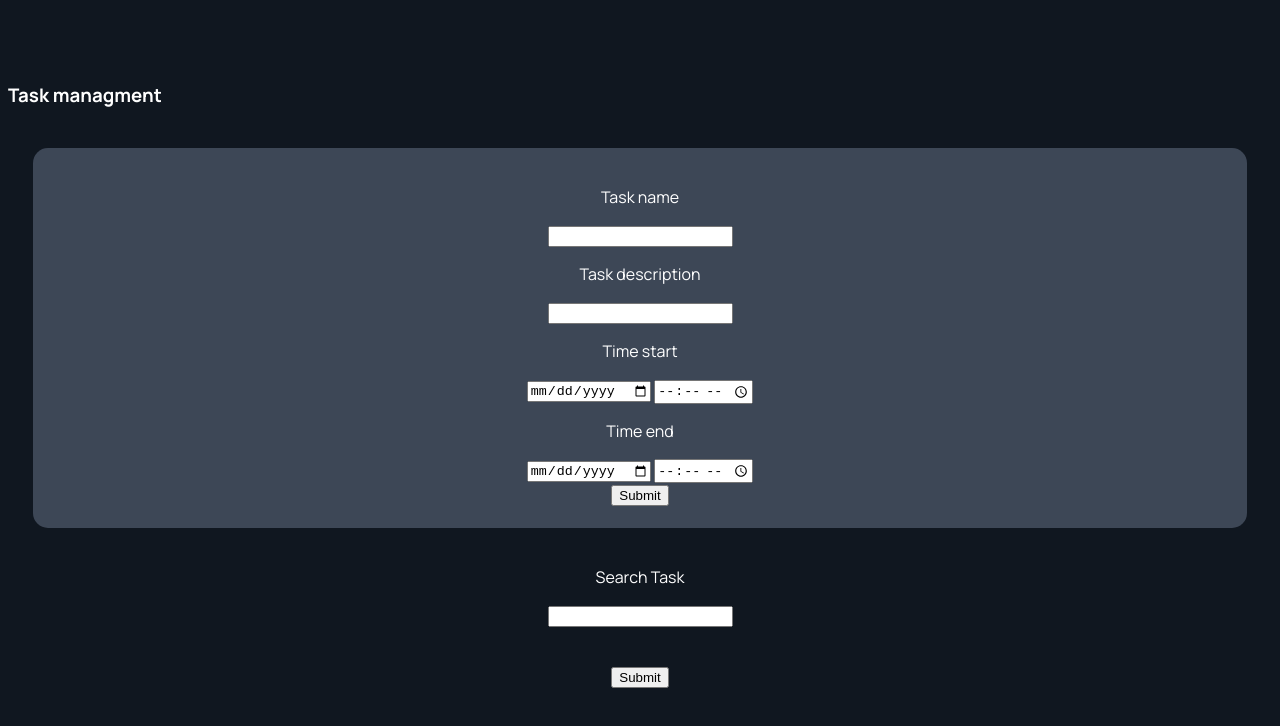
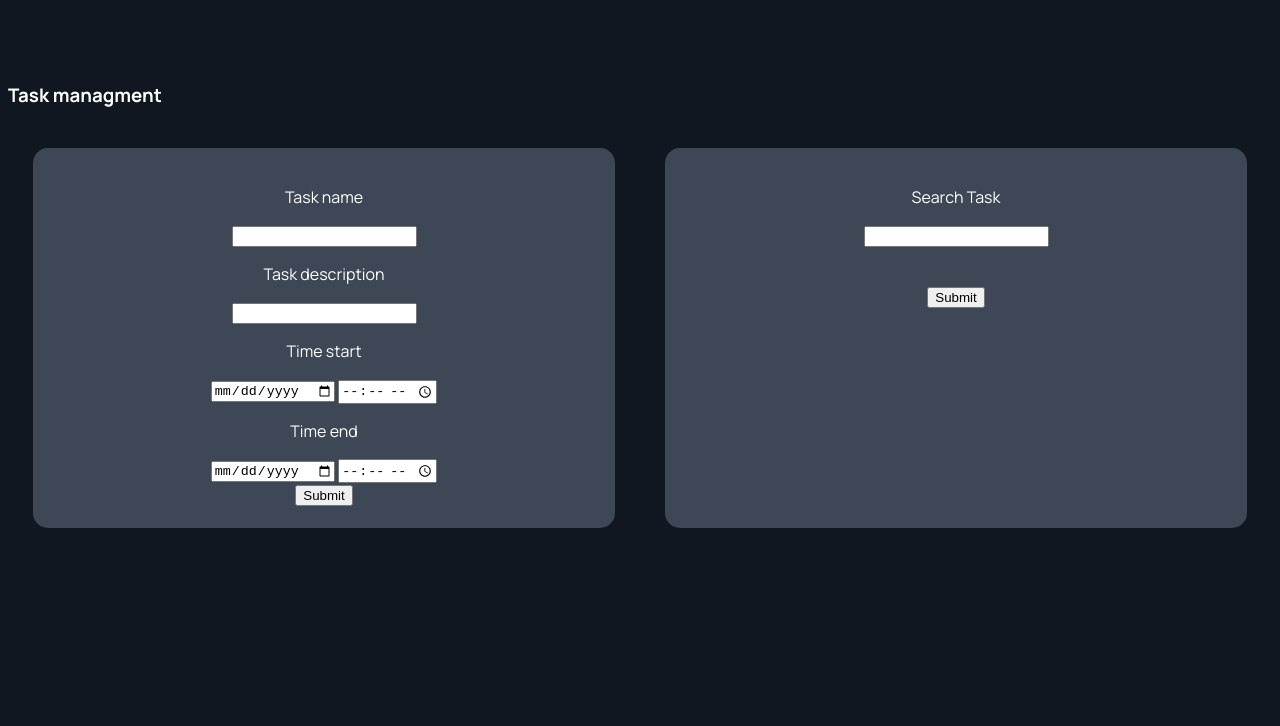
Before and after one commit to akbanana7/TaskFlow, a website: page front/public/index.html in a window 1280 px wide. Shown: the part 68-794 px from the top of the page. Drawn offline with Linux system fonts and the light colour scheme.

Commit message:
Reformatted html. Added css so taskAdd and taskRead divs now reside together in flexbox.

```diff
--- a/front/public/index.html
+++ b/front/public/index.html
@@ -13,6 +13,7 @@
         <br>
         <h3>Task managment</h3>
         <br>
+        <div class="container">
             <div id="taskAdd">
                 <br>
                 <div id="formContents">
@@ -32,6 +33,7 @@
                 </div>
                 <br>
             </div>
+
             <div id="taskRead">
             <br>
                 <div id="formContents">
@@ -42,6 +44,8 @@
                     <input type="button" value="Submit" id="submitRead">
                 </div>
             </div>
+        </div>
+
         <div id="taskDetails">
         </div>
     </body>
--- a/front/public/style.css
+++ b/front/public/style.css
@@ -19,11 +19,27 @@ button {
     margin-bottom: 2%;
 }
 
+.container {
+    display: flex
+}
+
+
+
 #taskAdd {
     background-color: #3D4756;
     border-radius: 15px;
     margin-left: 2%;
     margin-right: 2%;
+    width: 50%;
+}
+
+#taskRead {
+    background-color: #3D4756;
+    border-radius: 15px;
+    margin-left: 2%;
+    margin-right: 2%;
+    align-items: center;
+    width: 50%;
 }
 
 #formContents {
```
Lines whose indentation alone changed are shown as unchanged.
